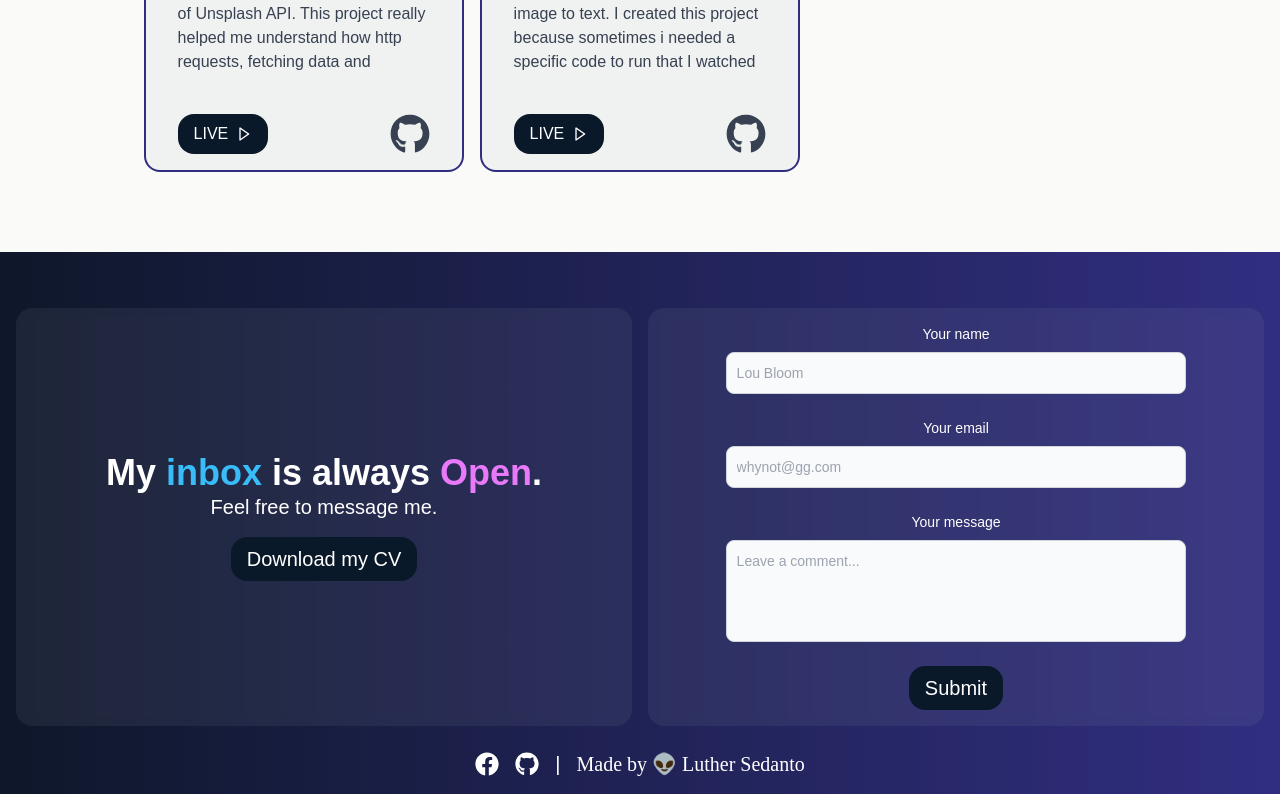
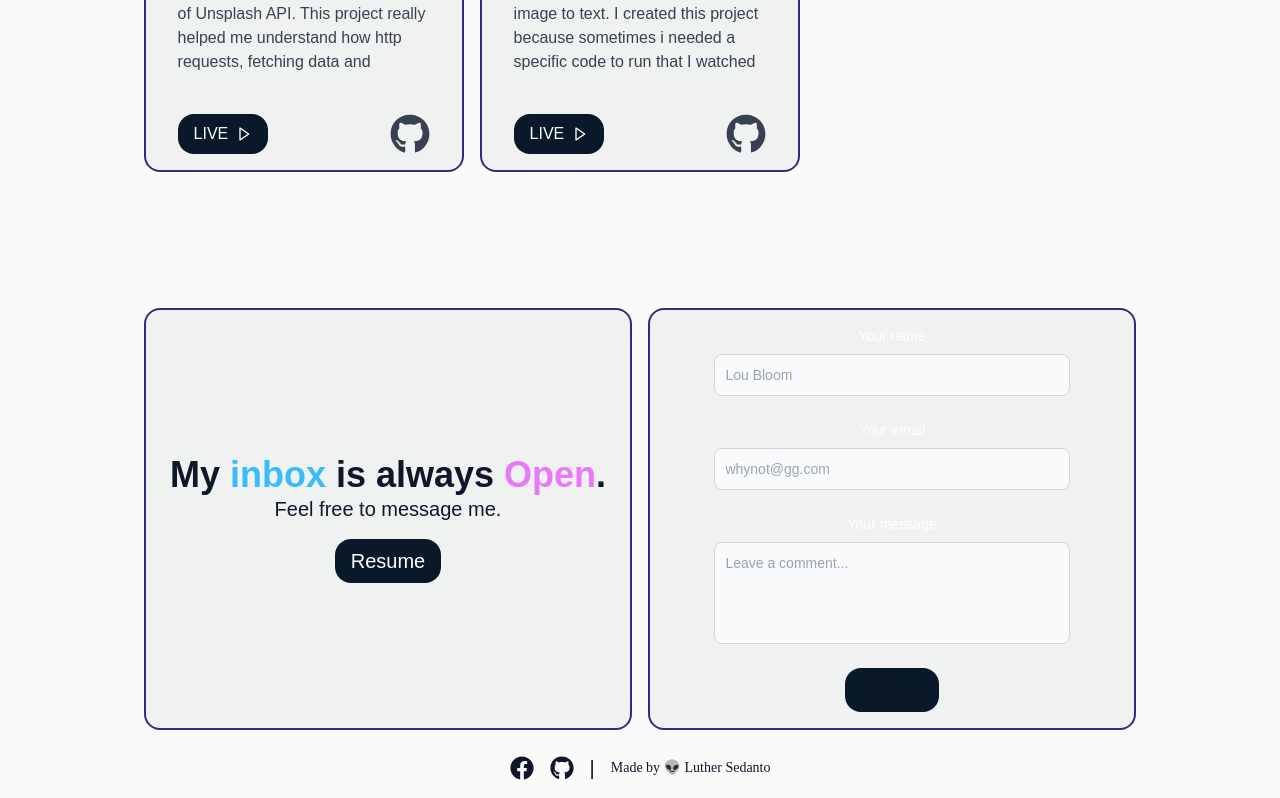
Before and after one commit to lthrsdnto/my_portfolio, a React (Create React App) app: page / in a window 1280 px wide. Shown: the part 2407-3205 px from the top of the page. Built offline with nearby package versions, Linux system fonts and the light colour scheme.

Commit message:
Update Contact.jsx

```diff
--- a/src/components/Contact.jsx
+++ b/src/components/Contact.jsx
@@ -5,31 +5,33 @@ import Form from "./Form";
 
 function Contact() {
   return (
-    <div className="bg-gradient-to-r from-slate-900 to-indigo-900">
-      <div className="max-w-screen-xl mx-auto rounded-t-2xl text-center text-xl font-poppins text-white pt-8 mt-8">
-        <div className="flex flex-wrap gap-4 px-4 py-6">
-          <div className="md:basis-[40%] basis-full flex flex-1 bg-gray-400 rounded-2xl bg-clip-padding backdrop-filter backdrop-blur-sm bg-opacity-10 items-center justify-center flex-col">
+    <div className="max-w-screen-lg mx-auto rounded-t-2xl text-center text-xl font-poppins text-white pt-8 mt-8">
+      <div className="flex flex-wrap gap-4 px-4 py-6 text-slate-900 dark:text-white">
+        <div className="md:basis-[40%] basis-full flex flex-1 bg-gray-400 rounded-2xl bg-clip-padding backdrop-filter backdrop-blur-sm bg-opacity-10 items-center justify-center flex-col border-2 border-indigo-900 dark:border-none">
           <div className="p-4">
             <h1 className="text-4xl font-bold">
               My <span className="text-sky-400">inbox</span> is always{" "}
               <span className="text-fuchsia-400">Open</span>.{" "}
             </h1>
             <p className="">Feel free to message me.</p>
-              <div onClick={() =>
+            <div
+              onClick={() =>
                 window.open(
-                    "https://drive.google.com/file/d/1jdZl4TwwxV-SkPY-cFKuKVMhk7lbA3TB/view?usp=sharing",
+                  "https://drive.google.com/file/d/1l21w3fISdhaYni5fTXq0XafyUq1bNkkd/view?usp=sharing",
                   "_blank"
                 )
-                } className="mt-4 cursor-pointer inline-flex items-center py-2 px-4 text-md font-medium text-center bg-[#0A1929] hover:text-[#64FFDA] rounded-2xl hover:scale-105 hover:rounded-none duration-200 ease-in-out">
-                Download my CV
+              }
+              className="text-white mt-4 cursor-pointer inline-flex items-center py-2 px-4 text-md font-medium text-center bg-[#0A1929] hover:text-[#64FFDA] rounded-2xl hover:scale-105 hover:rounded-none duration-200 ease-in-out"
+            >
+              Resume
             </div>
           </div>
         </div>
-          <div className="md:basis-[40%] basis-full flex flex-1 bg-gray-400 rounded-2xl bg-clip-padding backdrop-filter backdrop-blur-sm bg-opacity-10 items-center justify-center flex-col">
+        <div className="md:basis-[40%] basis-full flex flex-1 bg-gray-400 rounded-2xl bg-clip-padding backdrop-filter backdrop-blur-sm bg-opacity-10 items-center justify-center flex-col border-2 border-indigo-900 dark:border-none">
           <Form />
         </div>
       </div>
-        <div className="flex justify-center items-center gap-4 pb-4">
+      <div className="flex justify-center items-center gap-4 pb-4 text-slate-900 dark:text-white">
         <FaFacebook
           className="w-6 h-6 cursor-pointer hover:text-[#64FFDA] duration-200 ease-in-out"
           onClick={() =>
@@ -40,8 +42,7 @@ function Contact() {
           className="w-6 h-6 cursor-pointer hover:text-[#64FFDA] duration-200 ease-in-out"
           onClick={() => window.open("https://github.com/muhay007", "_blank")}
         />{" "}
-          | <p className="text-md font-garamond">Made by 👽 Luther Sedanto</p>
-        </div>
+        | <p className="text-sm font-garamond">Made by 👽 Luther Sedanto</p>
       </div>
     </div>
   );
```
Lines whose indentation alone changed are shown as unchanged.
